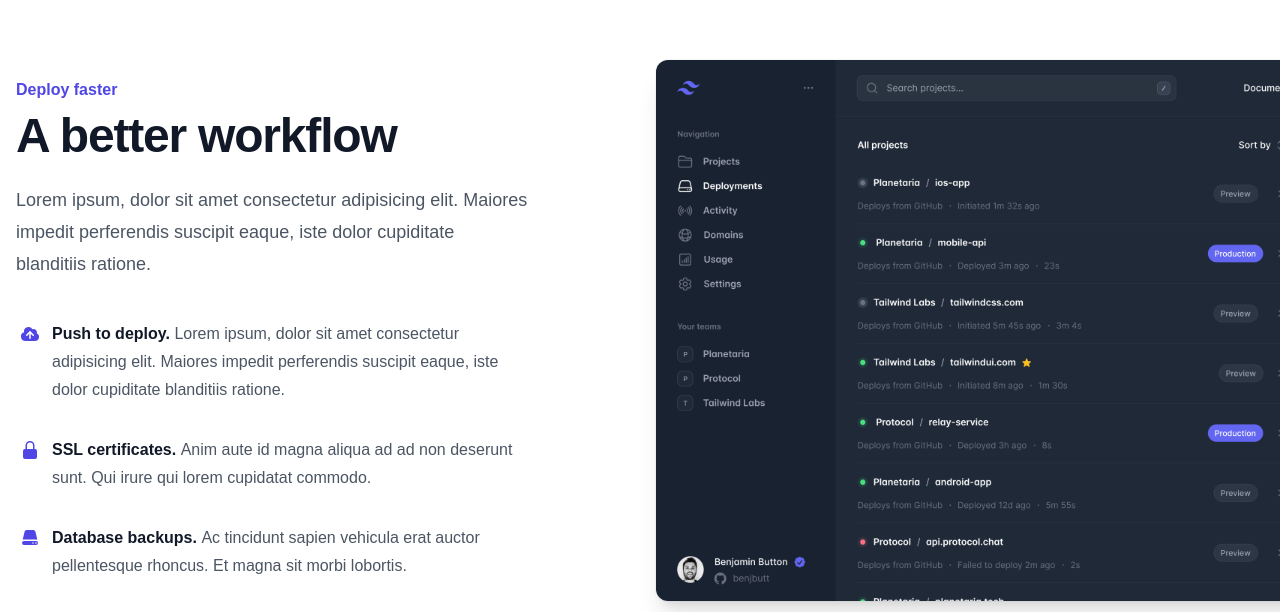
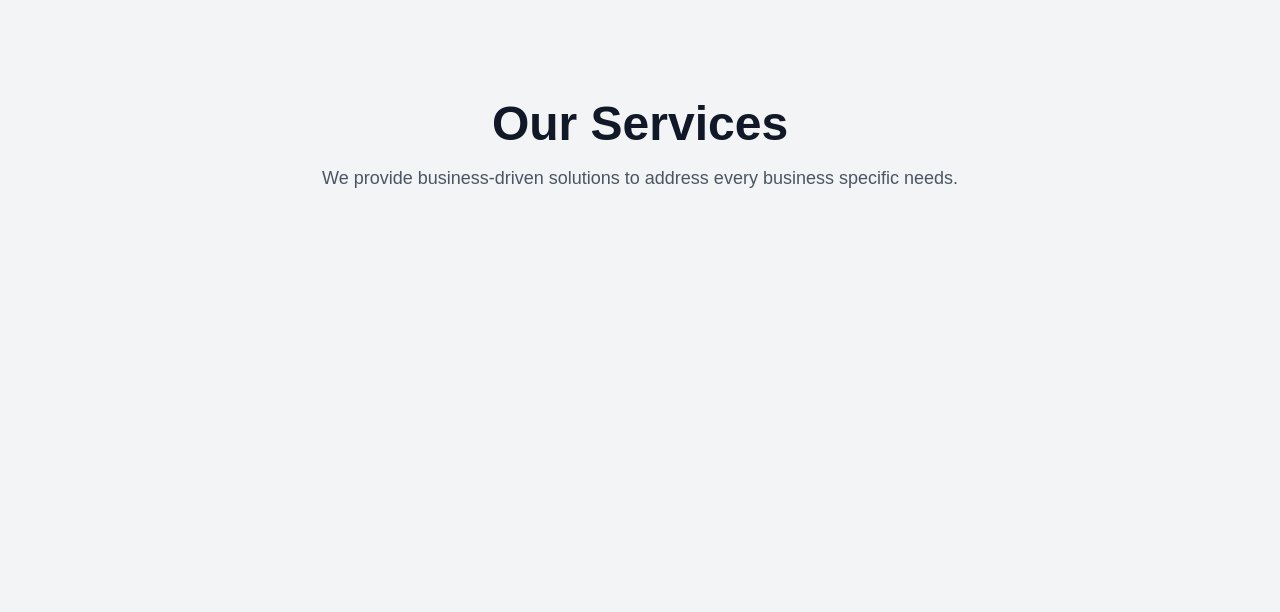
Before and after one commit to jlauza/jayson-lauza, a Next.js app: page / in a window 1280 px wide. Shown: the part 1488-2100 px from the top of the page. Built offline with nearby package versions, Linux system fonts and the light colour scheme.

Commit message:
update layout

```diff
--- a/src/app/components/services.js
+++ b/src/app/components/services.js
@@ -28,47 +28,14 @@ const features = [
 
 export default function Services() {
   return (
-    <div className="overflow-hidden bg-white py-24 sm:py-32">
-      <div className="mx-auto max-w-7xl px-4 lg:px-4">
-        <div className="mx-auto grid max-w-2xl grid-cols-1 gap-x-8 gap-y-16 sm:gap-y-20 lg:mx-0 lg:max-w-none lg:grid-cols-2">
-          <div className="lg:pt-4 lg:pr-8">
-            <div className="lg:max-w-lg">
-              <h2 className="text-base/7 font-semibold text-indigo-600">
-                Deploy faster
-              </h2>
-              <p className="mt-2 text-4xl font-semibold tracking-tight text-pretty text-gray-900 sm:text-5xl">
-                A better workflow
-              </p>
-              <p className="mt-6 text-lg/8 text-gray-600">
-                Lorem ipsum, dolor sit amet consectetur adipisicing elit.
-                Maiores impedit perferendis suscipit eaque, iste dolor
-                cupiditate blanditiis ratione.
-              </p>
-              <dl className="mt-10 max-w-xl space-y-8 text-base/7 text-gray-600 lg:max-w-none">
-                {features.map((feature) => (
-                  <div key={feature.name} className="relative pl-9">
-                    <dt className="inline font-semibold text-gray-900">
-                      <feature.icon
-                        aria-hidden="true"
-                        className="absolute top-1 left-1 size-5 text-indigo-600"
-                      />
-                      {feature.name}
-                    </dt>{" "}
-                    <dd className="inline">{feature.description}</dd>
-                  </div>
-                ))}
-              </dl>
-            </div>
-          </div>
-          <Image
-            alt="Product screenshot"
-            src="/dark-project-app-screenshot.png"
-            width={2432}
-            height={1442}
-            className="w-[48rem] max-w-none rounded-xl ring-1 shadow-xl ring-gray-400/10 sm:w-[57rem] md:-ml-4 lg:-ml-0"
-          />
-        </div>
-      </div>
+    <div className="bg-gray-100 py-60 px-6 text-center">
+      <h1 className="text-4xl font-bold text-gray-900 sm:text-5xl">
+        Our Services
+      </h1>
+      <p className="mt-4 text-lg text-gray-600">
+        We provide business-driven solutions to address every business specific
+        needs.
+      </p>
     </div>
   );
 }
--- a/src/app/page.js
+++ b/src/app/page.js
@@ -13,7 +13,7 @@ import Solutions from "./components/solutions";
 export default function Home() {
   return (
     <>
-      <Navigation />
+      {/* <Navigation /> */}
       {/* Hero */}
       <div id="hero" className="relative isolate px-4 pt-6 lg:px-4">
         <div className="grid grid-cols-1 lg:grid-cols-2 gap-8 items-center max-w-7xl mx-auto py-16 sm:py-24 lg:py-28">
```
